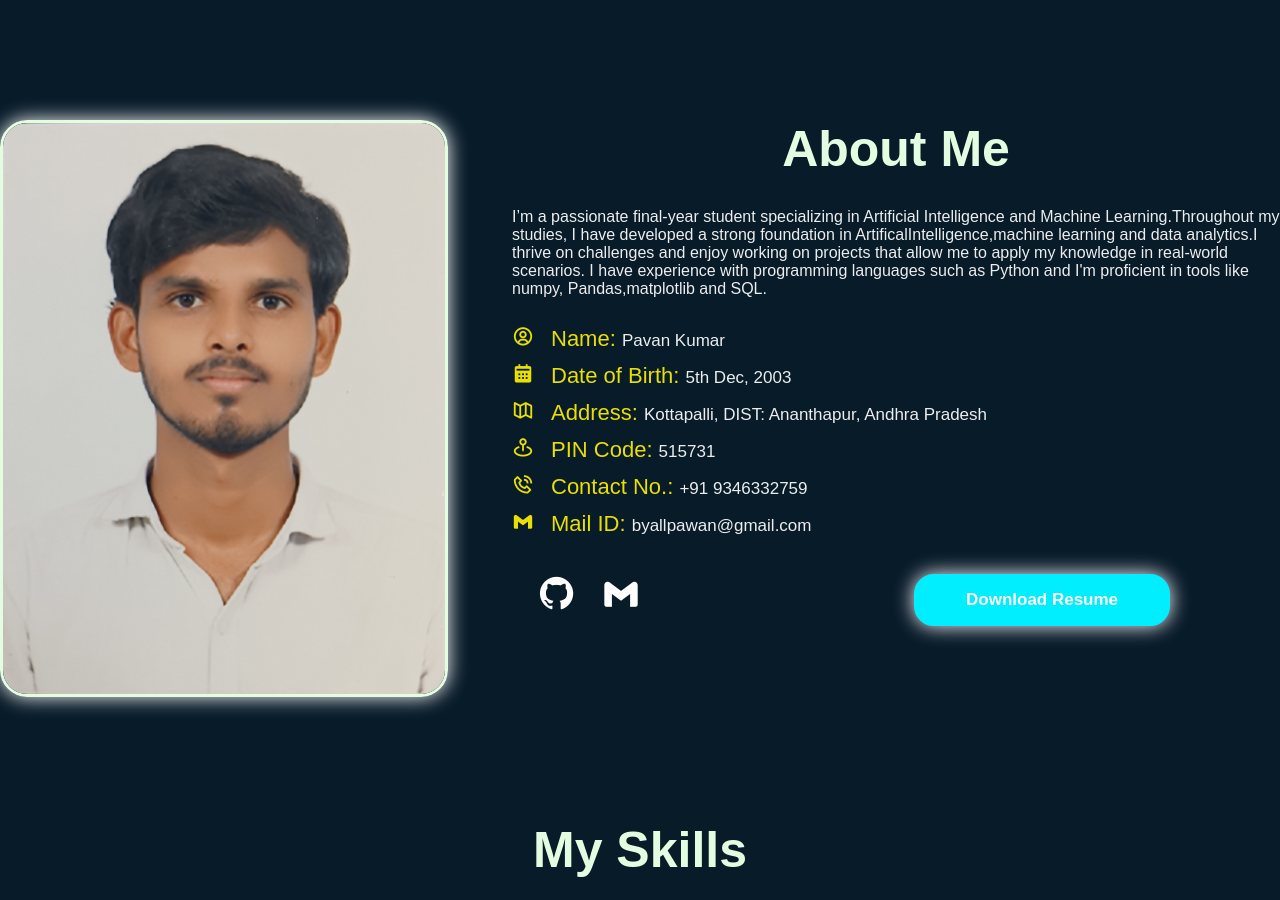
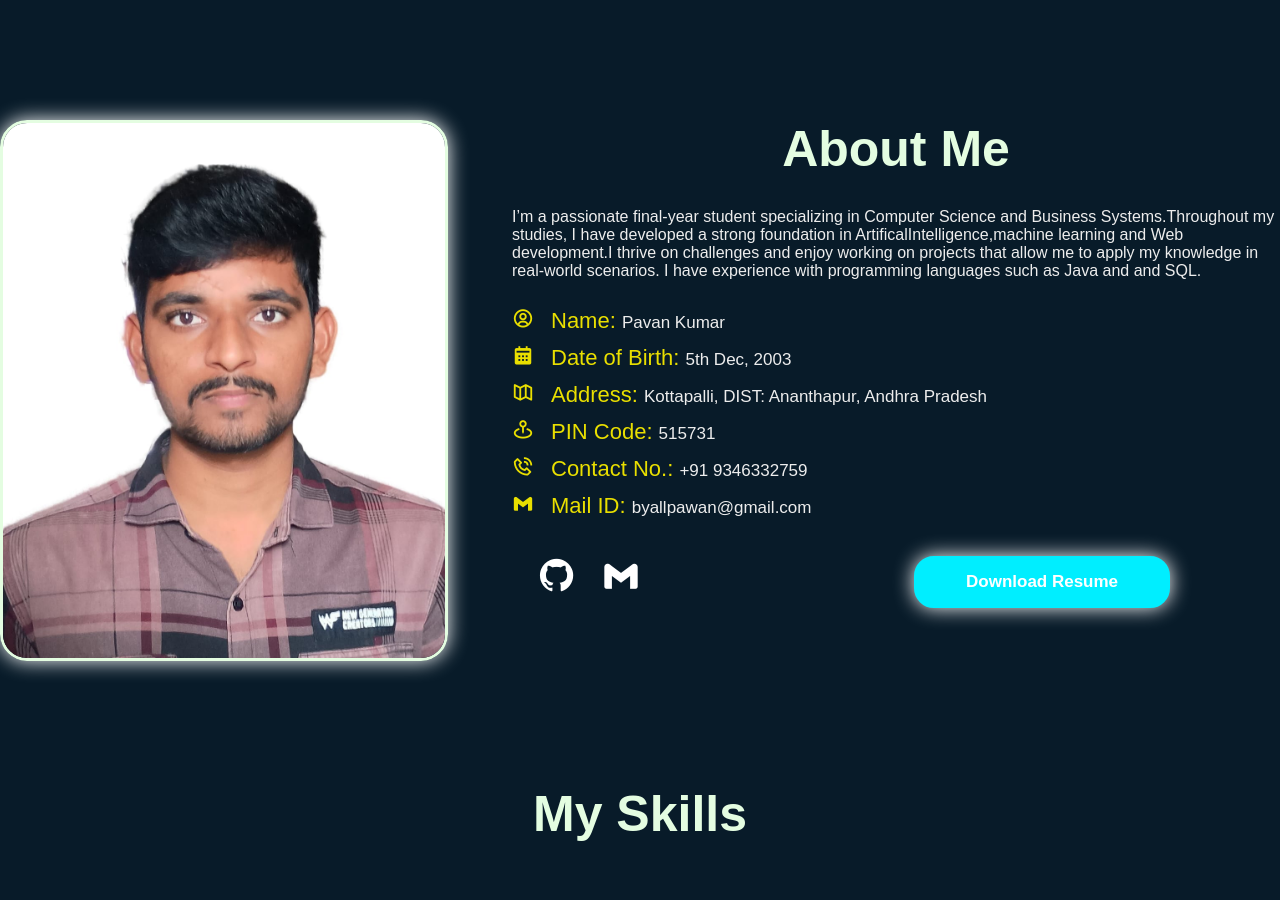
Before and after one commit to harinath799/myportifolio, a plain HTML site: page index.html in a window 1280 px wide. Shown: the part 880-1780 px from the top of the page. Drawn offline with nearby package versions, Linux system fonts and the light colour scheme.

Commit message:
Update index.html

```diff
--- a/index.html
+++ b/index.html
@@ -54,12 +54,12 @@
         <div class="container">
             <div class="row">
                 <div class="about-col-1">
-                    <img src="pavan.jpg" alt="image">
+                    <img src="WhatsApp Image 2025-05-04 at 22.51.57_6cdf3248.jpg" alt="image">
                 </div>
                 <div class="about-col-2">
                     <h1 class="sub-title">About Me</h1>
                     <p>
-                        I’m a passionate final-year student specializing in Artificial Intelligence and Machine Learning.Throughout my studies, I have developed a strong foundation in ArtificalIntelligence,machine learning and data analytics.I thrive on challenges and enjoy working on projects that allow me to apply my knowledge in real-world scenarios. I have experience with programming languages such as Python  and I'm proficient in tools like numpy, Pandas,matplotlib and SQL.</p>
+                        I’m a passionate final-year student specializing in Computer Science and Business Systems.Throughout my studies, I have developed a strong foundation in ArtificalIntelligence,machine learning and Web development.I thrive on challenges and enjoy working on projects that allow me to apply my knowledge in real-world scenarios. I have experience with programming languages such as Java and and SQL.</p>
                      <!--
                         <div class="tab-titles">
                         <p class="tab-links active-link" onclick="opentab('skills')">Skills</p>
```
